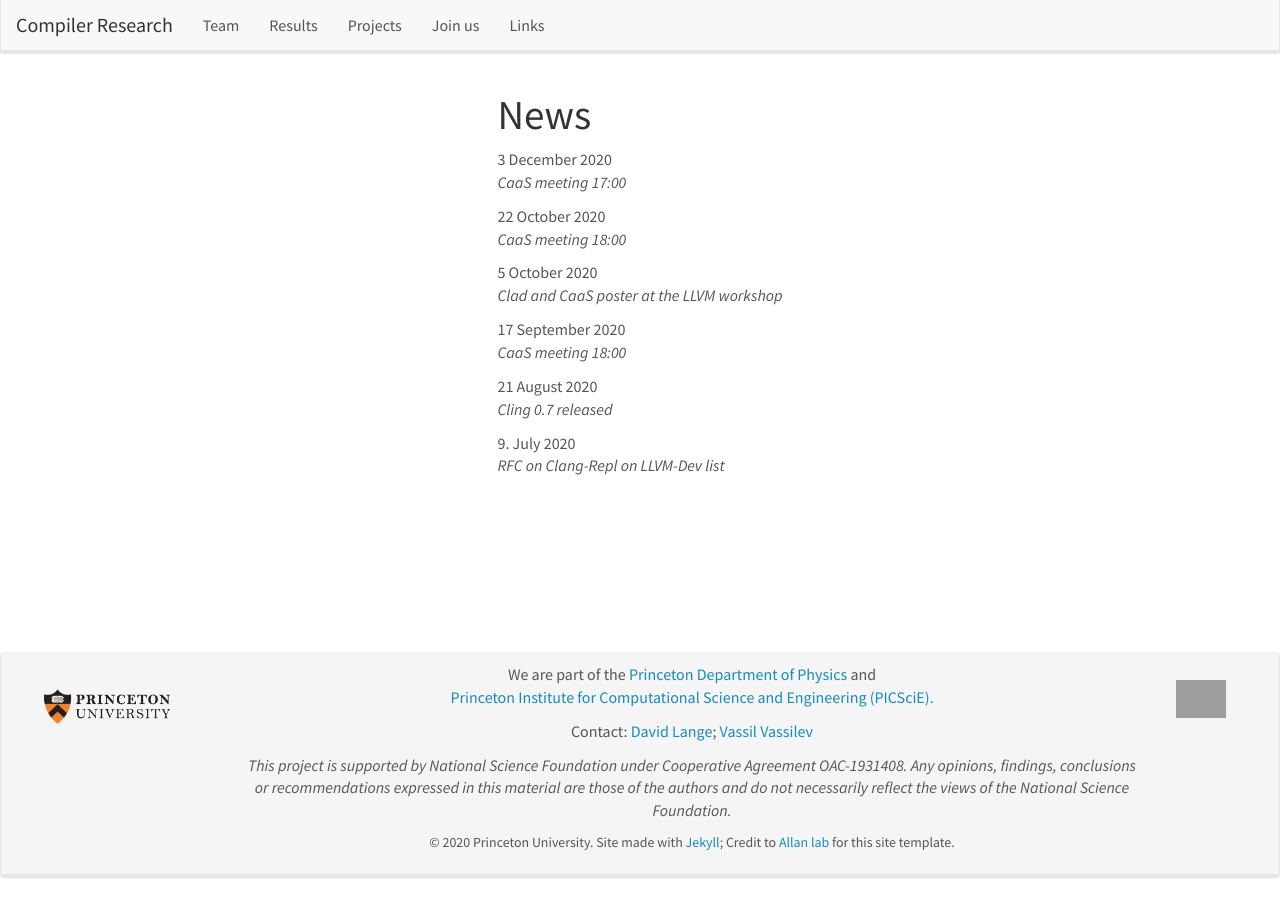
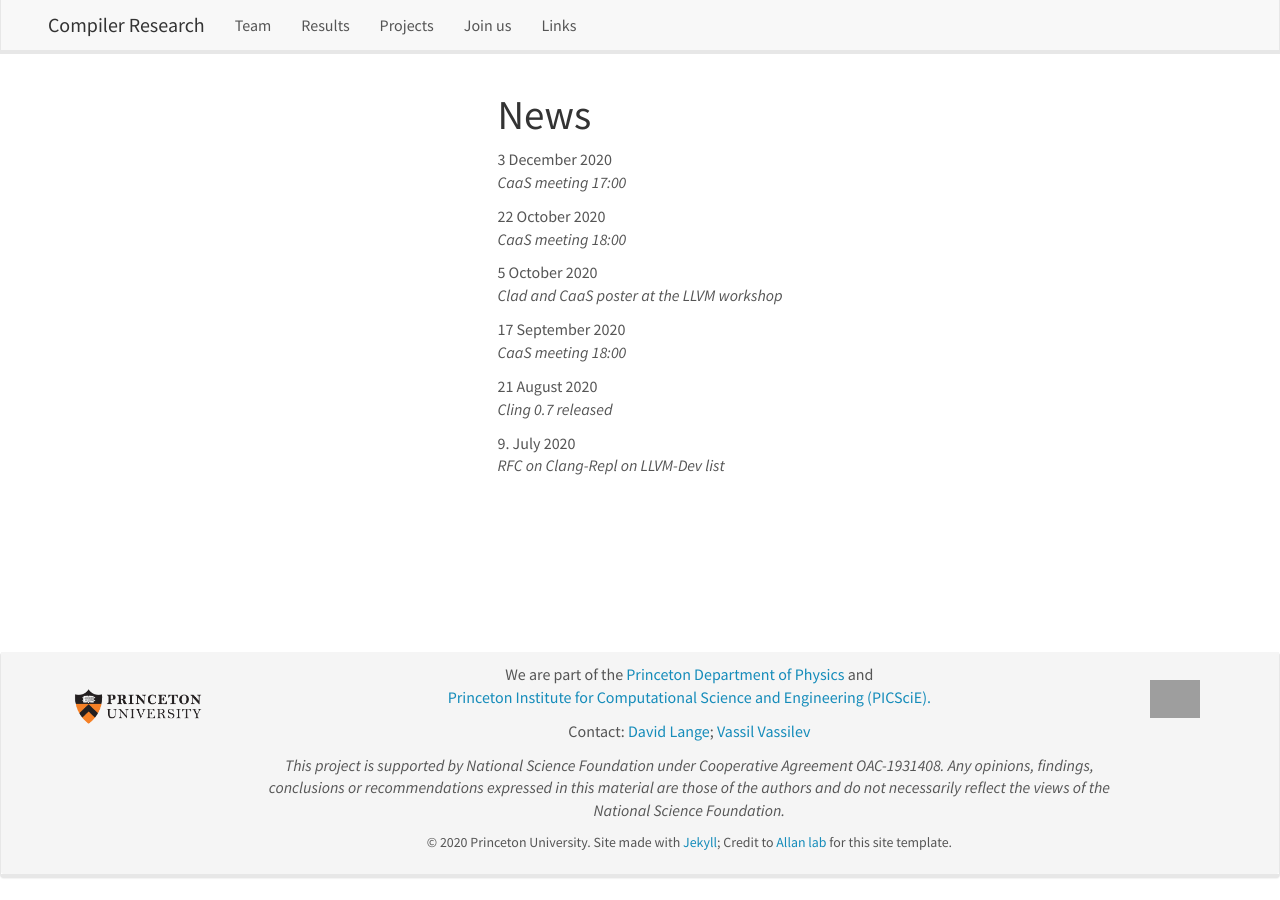
Before and after one commit to vgvassilev/clad, a Jekyll site: the page built from _pages/allnews.md, in a window 1280 px wide. Built offline with Jekyll 4.4.1, drawn with Linux system fonts in a browser that asks for light colours; nearby versions of some CDN libraries; grey boxes are pictures that could not be loaded.

Commit message:
scrolling issue

```diff
--- a/css/main.scss
+++ b/css/main.scss
@@ -53,7 +53,8 @@ firstp {
 .container-fluid {
   margin-right: auto;
   margin-left: auto;
-  max-width: 1500px; /* or 950px */
+/*  max-width: 1500px; */ /* or 950px */
+  max-width: 95%; /* or 950px */
   flex: 1 0 auto;
 }
 
```
